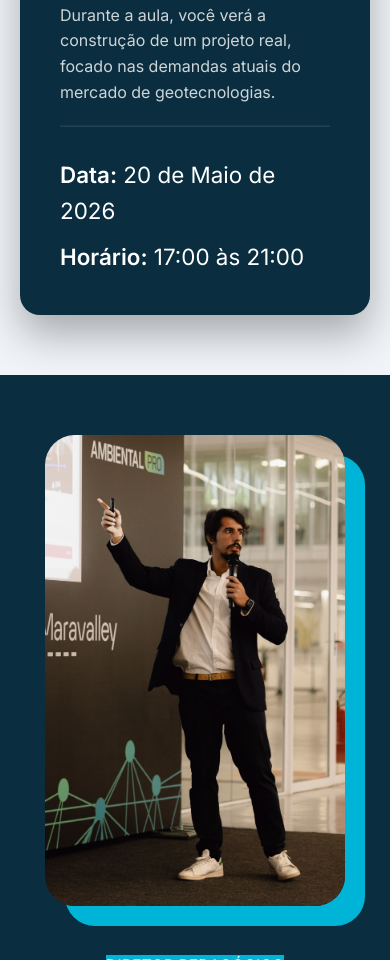
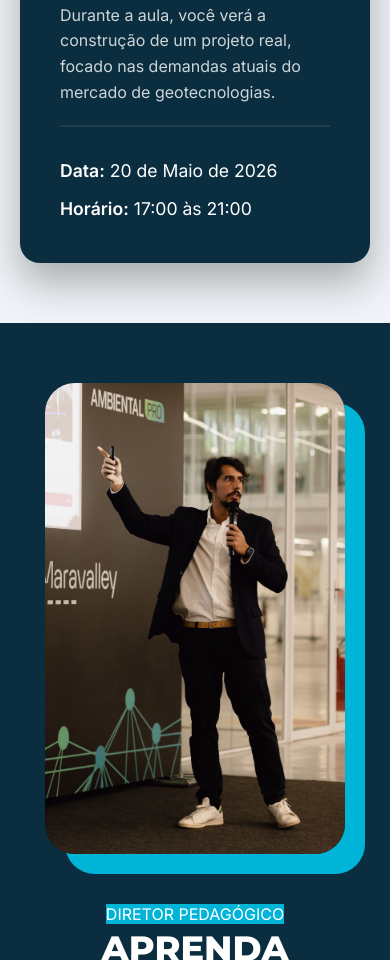
Before and after one commit to henriquegsantos149/workshop-webgis, a website built with Vite: page index.html in a window 390 px wide. Shown: the part 3182-4142 px from the top of the page. Built offline with nearby package versions, Linux system fonts and the light colour scheme.

Commit message:
data na versão mobile

```diff
--- a/style.css
+++ b/style.css
@@ -658,6 +658,10 @@ footer {
     .modal-card {
         padding: 10px;
     }
+
+    .event-details div span {
+        font-size: 1.1rem;
+    }
 }
 
 /* Fix for horizontal scroll */
```
